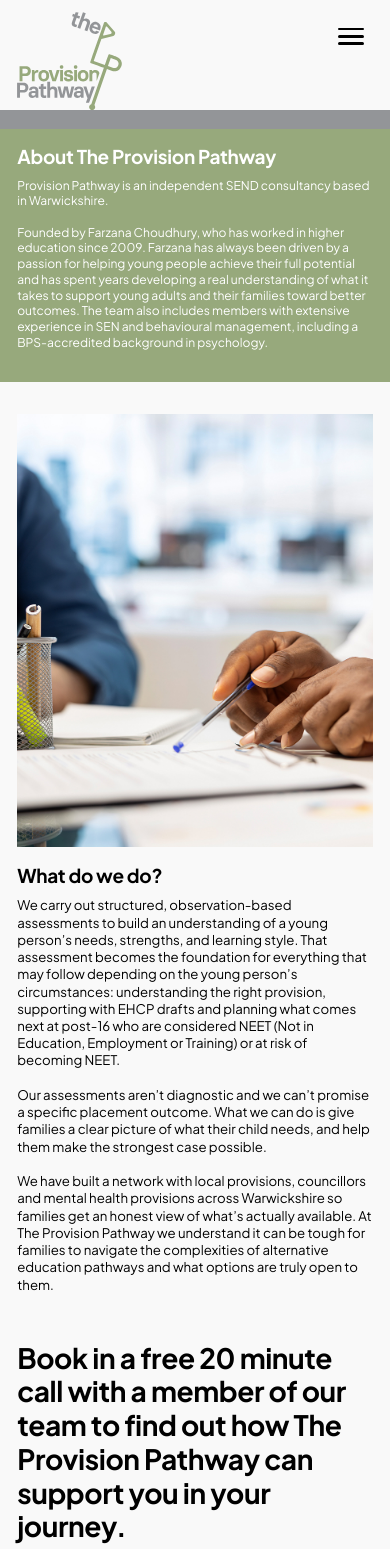
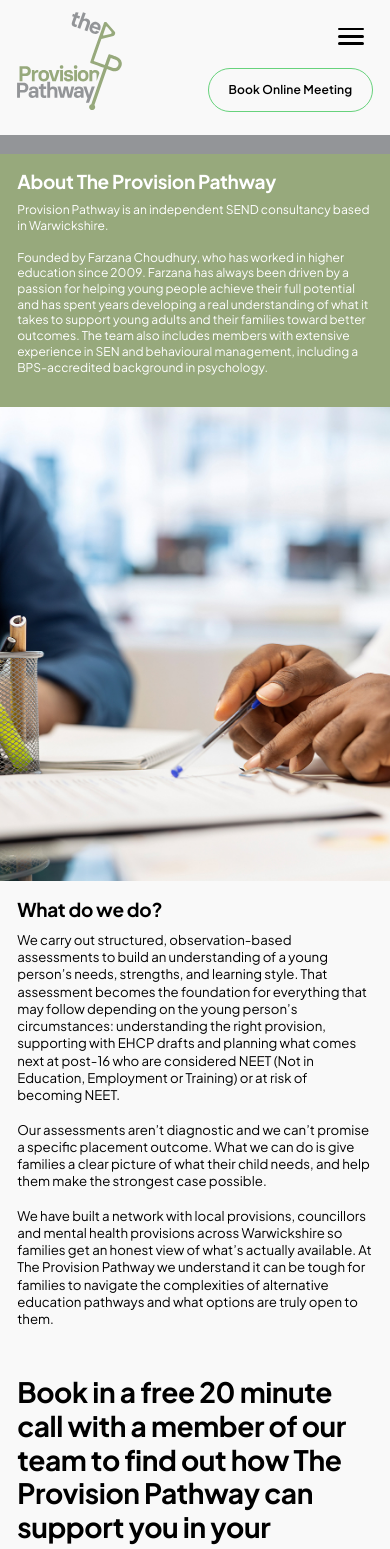
Before and after one commit to federationdesign-design/provisionpathway, a Next.js app: page /about in a window 390 px wide. Shown: the top 1549 px of the page. Built offline with nearby package versions, Linux system fonts and the light colour scheme.

Commit message:
About page mobile: header booking button and full-bleed photo

```diff
--- a/components/Header.module.css
+++ b/components/Header.module.css
@@ -82,6 +82,13 @@
   justify-content: flex-end;
   gap: clamp(6px, 2vw, 12px);
   margin-top: clamp(-48px, -10.8vw, -26px);
+}
+
+/* A page with no homepage hero has no opening padding beneath the button, so
+   the row carries that same space itself, matching the gap above the homepage
+   eyebrow (Opening.module.css). */
+.ctaRowNoHero {
+  padding-bottom: clamp(20px, 5.9vw, 44px);
 }
 
 .menu {
@@ -257,6 +264,10 @@
     margin-top: 0;
   }
 
+  .ctaRowNoHero {
+    display: none;
+  }
+
   .menu {
     display: block;
     grid-column: 2;
--- a/components/Header.tsx
+++ b/components/Header.tsx
@@ -188,13 +188,12 @@
         <MenuToggle open={open} onToggle={toggle} className="" />
       </div>
 
-      {/* The booking button sits in the top right corner of the homepage hero.
-          Other pages have no hero there, so it is not rendered on them. */}
-      {pathname === '/' && (
-        <div className={styles.ctaRow}>
-          <BookButton size="large" />
-        </div>
-      )}
+      {/* The booking button sits under the logo row on every page at mobile.
+          At desktop it moves to the top right corner of the homepage hero, and
+          other pages have no hero there, so it is hidden on them. */}
+      <div className={`${styles.ctaRow} ${pathname === '/' ? '' : styles.ctaRowNoHero}`}>
+        <BookButton size="large" />
+      </div>
 
       <nav
         id="primary-menu"
--- a/components/ImageText.module.css
+++ b/components/ImageText.module.css
@@ -24,6 +24,18 @@
 /* Paragraphs are separated by one blank line. */
 .body + .body {
   margin-top: 1.3em;
+}
+
+/* Mobile: the photograph runs full bleed and meets the band above with no gap,
+   as the homepage quote photograph does. The side gutter moves to the text. */
+@media not all and (min-width: 1024px) {
+  .section {
+    padding: 0;
+  }
+
+  .text {
+    padding-inline: var(--gutter);
+  }
 }
 
 /* Desktop: image left, text right. Measurements come from the 2000px About
```
Also changed, not shown: 1 other file (tests, documents, lock files or other folders).
